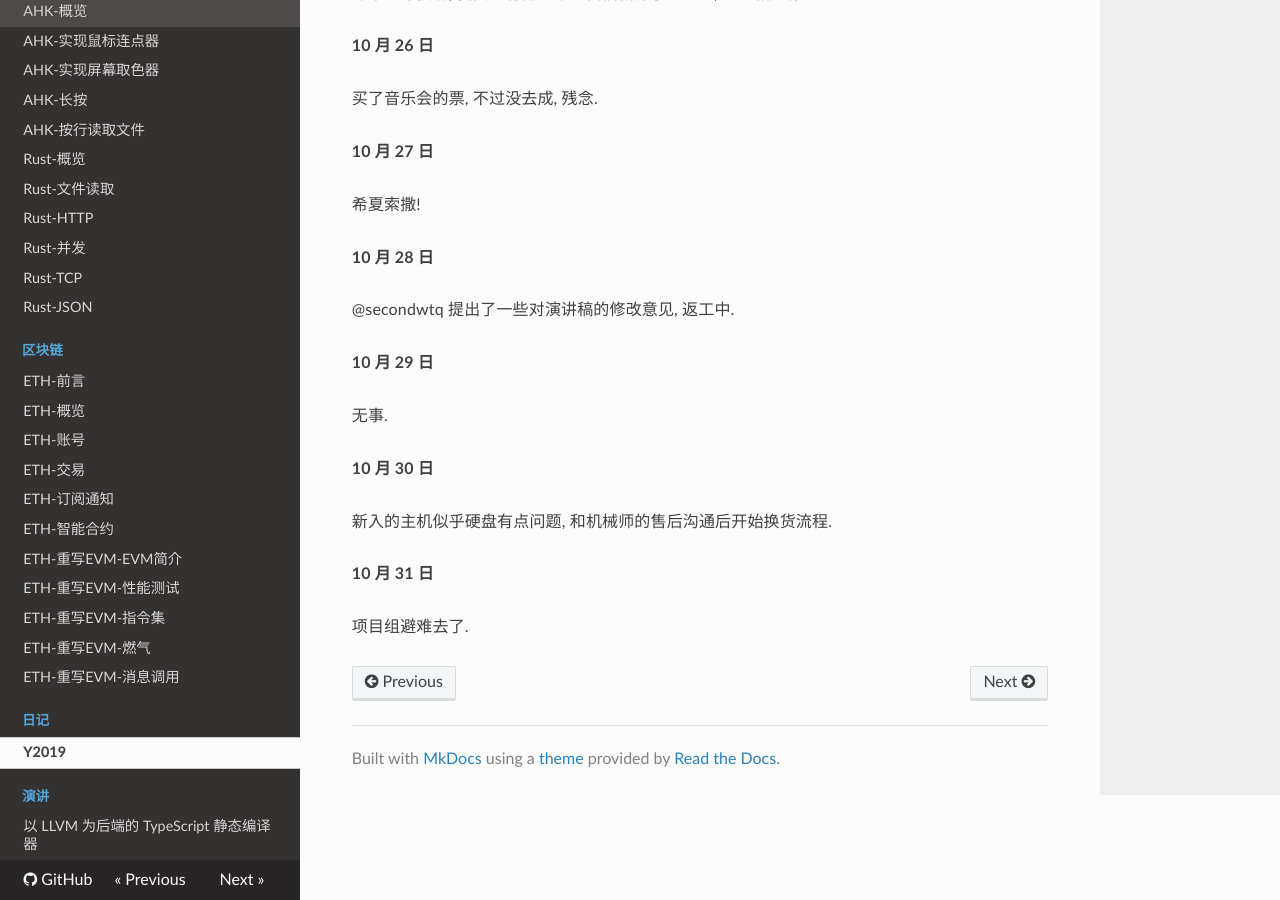
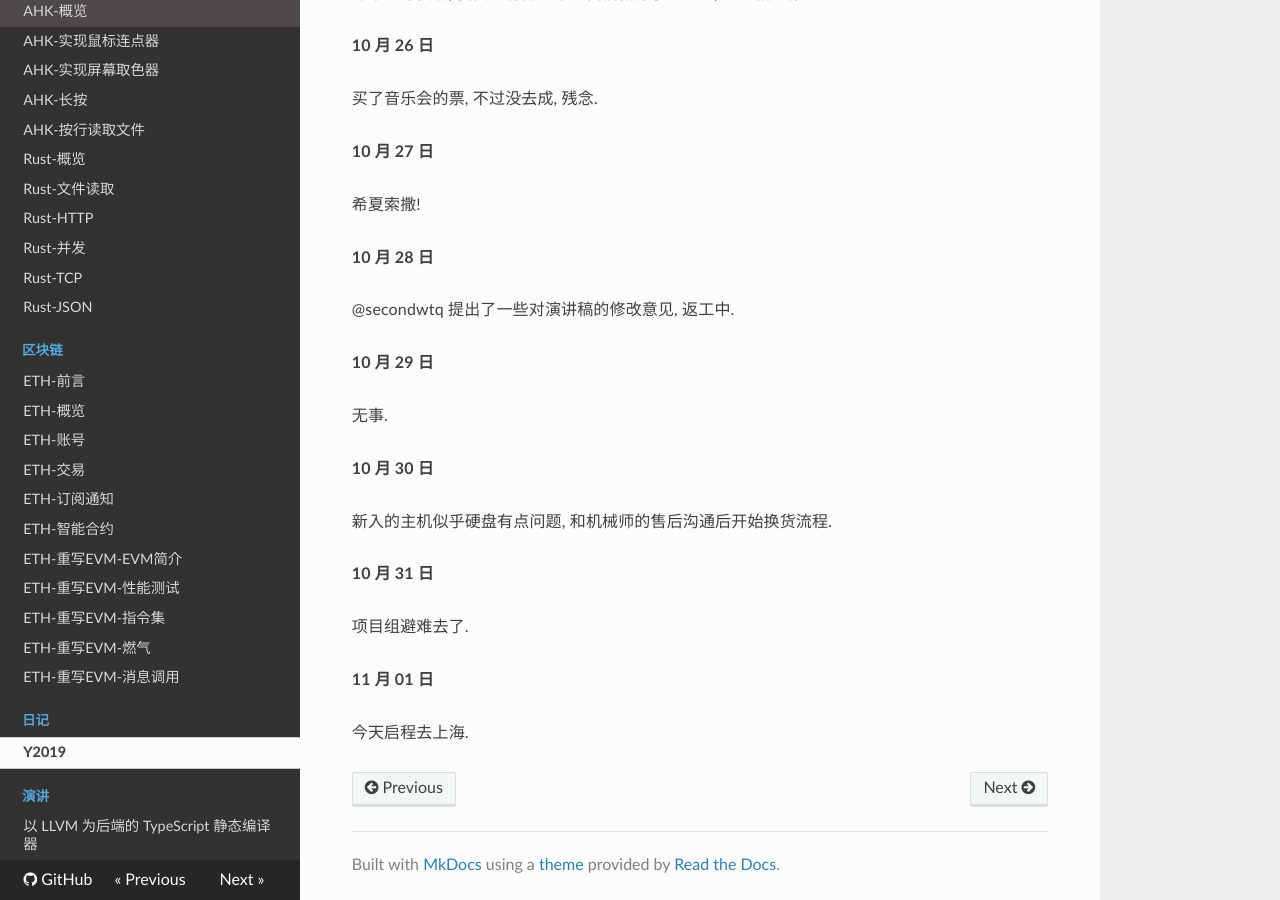
Before and after one commit to mohanson/accu, an MkDocs documentation site: the page built from docs/content/diary/2019.md, in a window 1280 px wide and 900 px high, scrolled down 1473 px. Built offline with MkDocs 1.6.1, drawn with Linux system fonts in a browser that asks for light colours; nearby versions of some CDN libraries.

Commit message:
2019-11-01 08:36:05

```diff
--- a/docs/content/diary/2019.md
+++ b/docs/content/diary/2019.md
@@ -73,3 +73,7 @@ Sekai, Sekai, Sekai!
 **10 月 31 日**
 
 项目组避难去了.
+
+**11 月 01 日**
+
+今天启程去上海.
```
